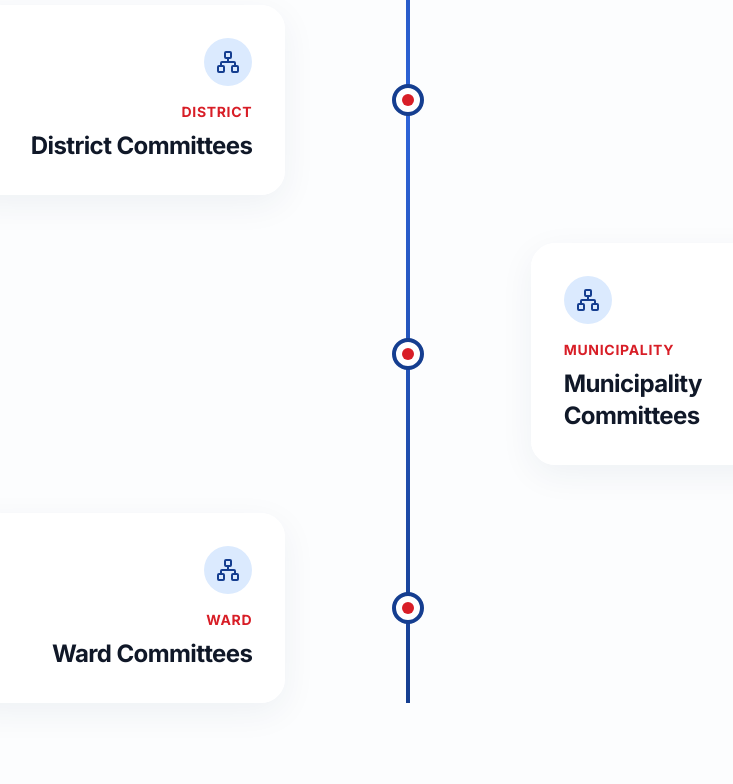
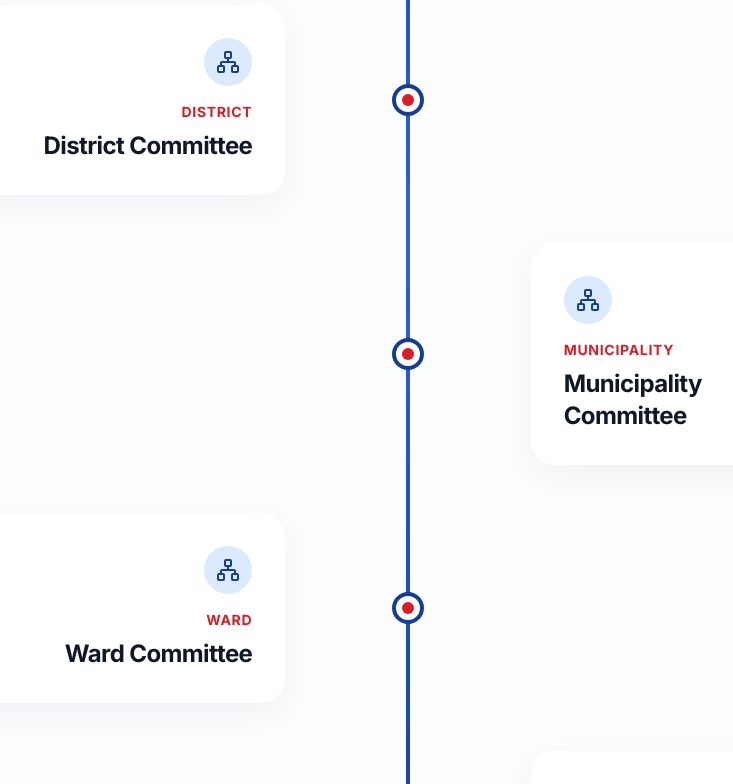
Before and after one commit to ZIR3A/nyfngandaki, a Next.js app: page /en in a window 1280 px wide. Shown: the part 3500-4284 px from the top of the page, without its empty margins (232-965 px from the left). Built offline with nearby package versions, Linux system fonts and the light colour scheme; no server answers; the database is empty.

Commit message:
tole committee added

```diff
--- a/src/components/shared/OrganizationStructure.jsx
+++ b/src/components/shared/OrganizationStructure.jsx
@@ -11,9 +11,10 @@ export default function OrganizationStructure() {
   const structures = [
     { level: language === 'en' ? "National" : "राष्ट्रिय", title: language === 'en' ? "Central Committee" : "केन्द्रीय कमिटी" },
     { level: language === 'en' ? "Province" : "प्रदेश", title: language === 'en' ? "Province Committee" : "प्रदेश कमिटी" },
-    { level: language === 'en' ? "District" : "जिल्ला", title: language === 'en' ? "District Committees" : "जिल्ला कमिटीहरू" },
-    { level: language === 'en' ? "Municipality" : "नगर/पालिका", title: language === 'en' ? "Municipality Committees" : "नगर/पालिका कमिटीहरू" },
-    { level: language === 'en' ? "Ward" : "वडा", title: language === 'en' ? "Ward Committees" : "वडा कमिटीहरू" },
+    { level: language === 'en' ? "District" : "जिल्ला", title: language === 'en' ? "District Committee" : "जिल्ला कमिटी" },
+    { level: language === 'en' ? "Municipality" : "नगर/पालिका", title: language === 'en' ? "Municipality Committee" : "नगर/पालिका कमिटी" },
+    { level: language === 'en' ? "Ward" : "वडा", title: language === 'en' ? "Ward Committee" : "वडा कमिटी" },
+    { level: language === 'en' ? "Tole" : "टोल", title: language === 'en' ? "Tole Committee" : "टोल कमिटी" },
   ];
 
   const SHOW_ORGANIZATION_MODULE = false;
```
